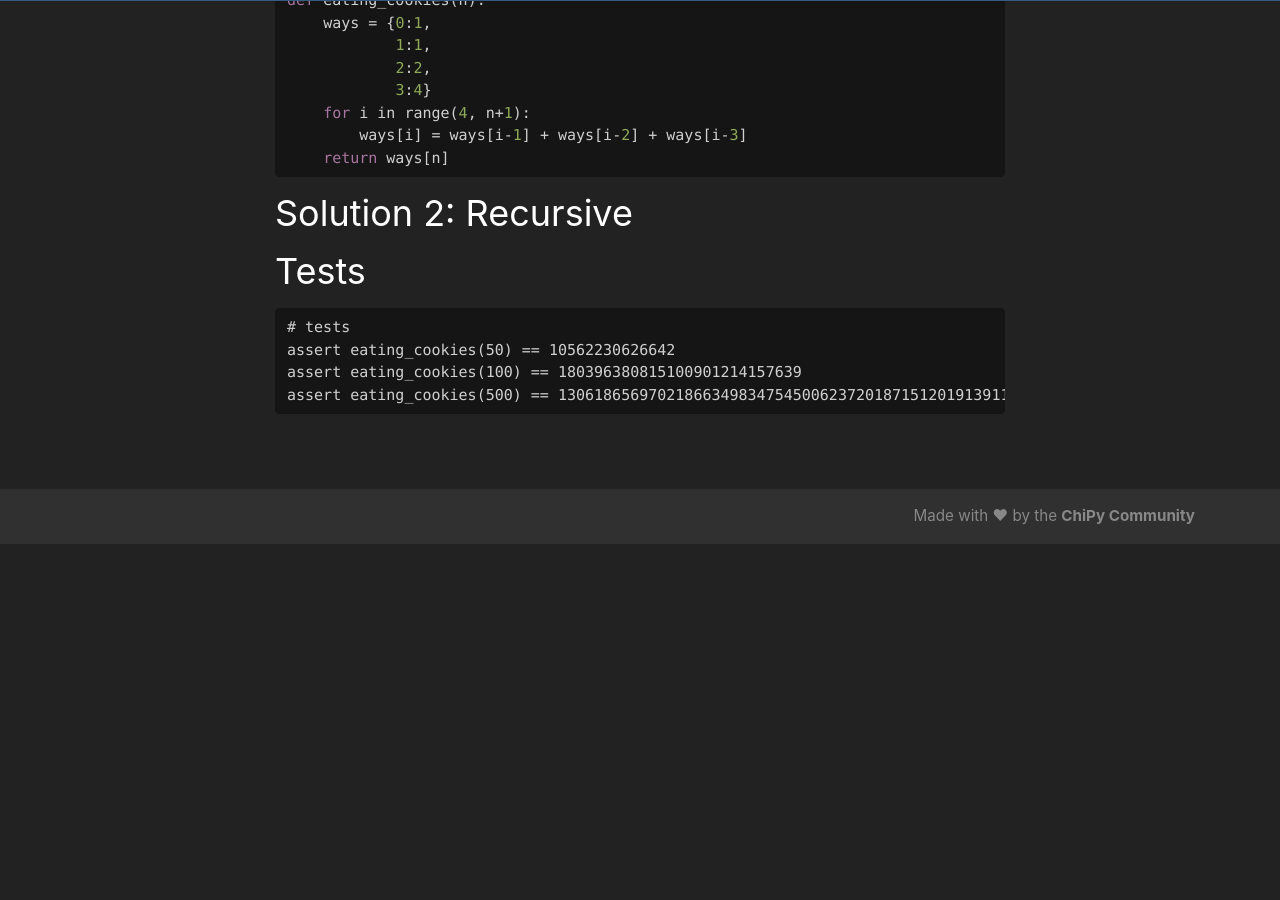
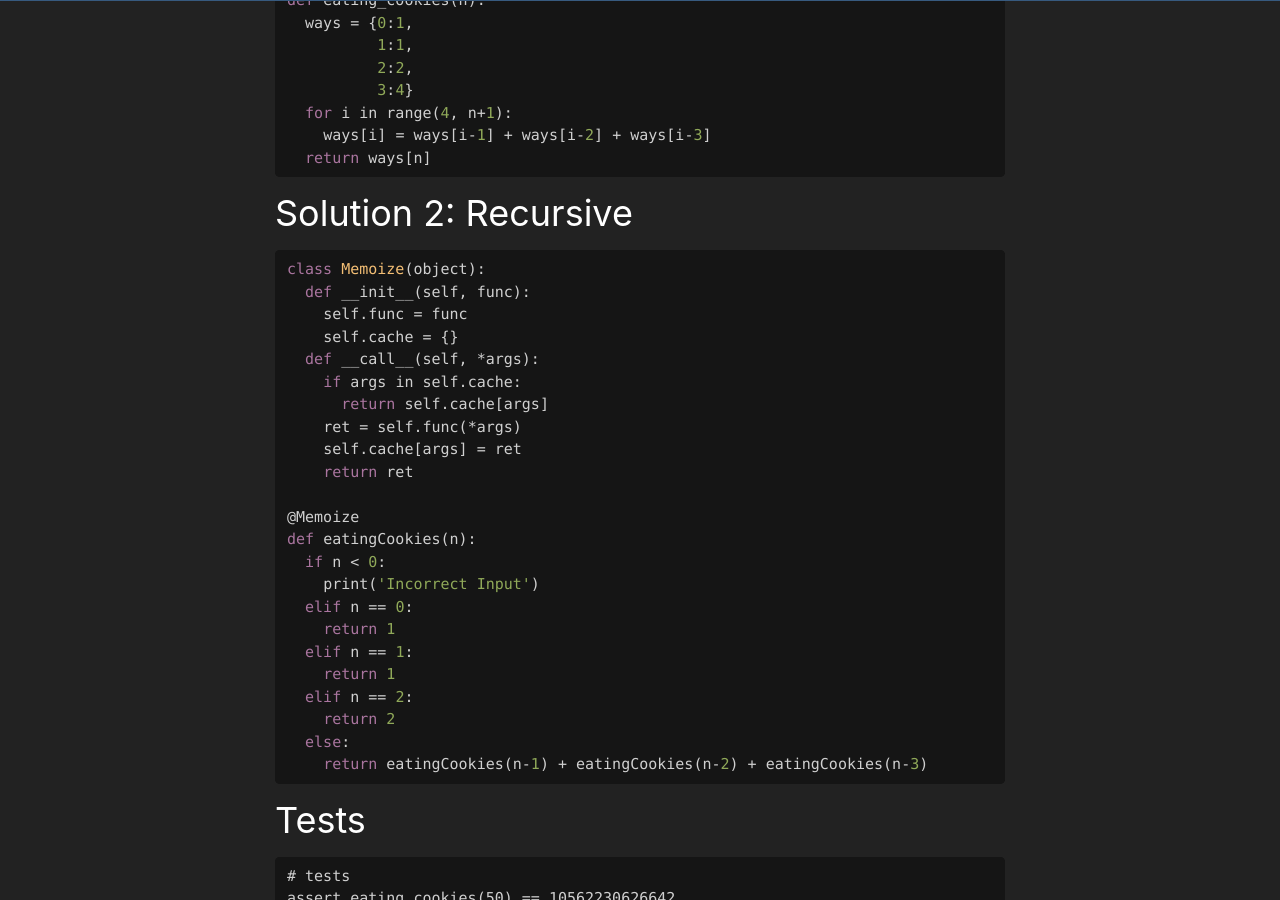
Before and after one commit to chicagopython/algosig, a Jekyll site: the page built from _posts/2020-03-05-eating-cookies.md, in a window 1280 px wide and 900 px high, scrolled down 1144 px. Built offline with Jekyll 4.4.1, drawn with Linux system fonts in a browser that asks for light colours; nearby versions of some CDN libraries; our own code applies the rules of GitHub Pages for plain Markdown files; before the commit the page ends 1688 px from its top, so only the background shows below that.

Commit message:
Update 2020-03-05-eating-cookies.md (#27)

````diff
--- a/_posts/2020-03-05-eating-cookies.md
+++ b/_posts/2020-03-05-eating-cookies.md
@@ -27,15 +27,41 @@
 
 ```python
 def eating_cookies(n):
-    ways = {0:1,
-            1:1,
-            2:2,
-            3:4}
-    for i in range(4, n+1):
-        ways[i] = ways[i-1] + ways[i-2] + ways[i-3]
-    return ways[n]
+  ways = {0:1,
+          1:1,
+          2:2,
+          3:4}
+  for i in range(4, n+1):
+    ways[i] = ways[i-1] + ways[i-2] + ways[i-3]
+  return ways[n]
 ```
 ## Solution 2: Recursive
+
+```python
+class Memoize(object):
+  def __init__(self, func):
+    self.func = func
+    self.cache = {}
+  def __call__(self, *args):
+    if args in self.cache:
+      return self.cache[args]
+    ret = self.func(*args)
+    self.cache[args] = ret
+    return ret
+
+@Memoize
+def eatingCookies(n):
+  if n < 0:
+    print('Incorrect Input')
+  elif n == 0:
+    return 1
+  elif n == 1:
+    return 1
+  elif n == 2:
+    return 2
+  else:
+    return eatingCookies(n-1) + eatingCookies(n-2) + eatingCookies(n-3)
+```
 
 ## Tests
 
````
